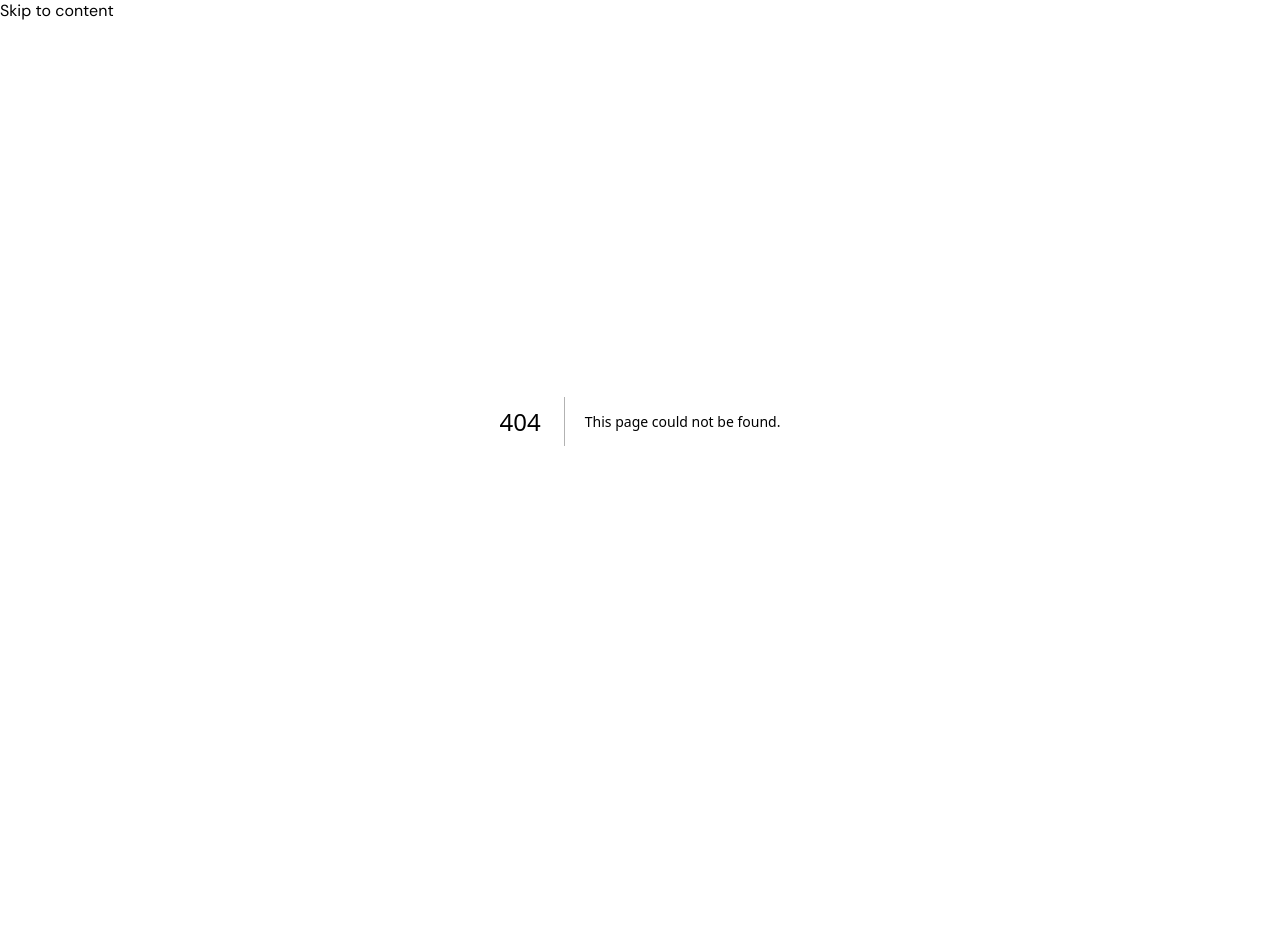
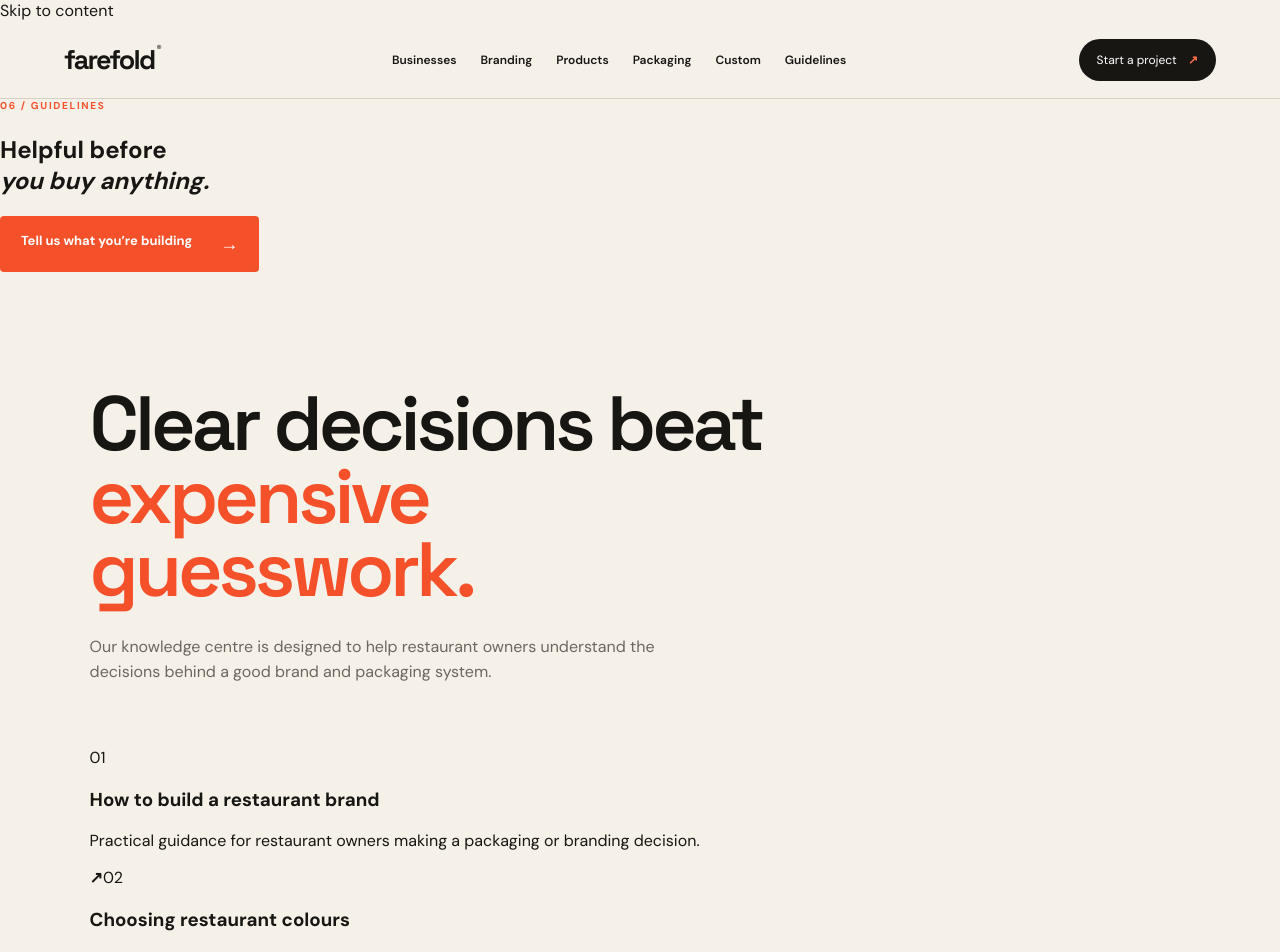
Before and after one commit to dogaranees7-ctrl/farefold, a Next.js app: page /guidelines in a window 1280 px wide. Before the commit this address had no page. Shown: the top 952 px of the page. Before the commit the page ends 821 px from the top, so only its background shows below. Built offline with nearby package versions, Linux system fonts and the light colour scheme.

Commit message:
Build FareFold core site pages

```diff
--- /dev/null
+++ b/app/guidelines/page.tsx
@@ -0,0 +1,3 @@
+import {PageFrame,LinkCards} from "@/app/components/page-frame";
+const guides=["How to build a restaurant brand","Choosing restaurant colours","How to choose the right box","Packaging for delivery","New restaurant branding checklist","Opening a café / bakery / cloud kitchen","How to plan packaging quantities","How to make packaging feel premium"].map(title=>({title,text:"Practical guidance for restaurant owners making a packaging or branding decision.",href:"/contact"}));
+export default function Guidelines(){return <PageFrame eyebrow="06 / Guidelines" title={<>Helpful before<br/><i>you buy anything.</i></>}><section className="section"><div className="sectionIntro wide"><h2>Clear decisions beat <i>expensive guesswork.</i></h2><p>Our knowledge centre is designed to help restaurant owners understand the decisions behind a good brand and packaging system.</p></div><LinkCards items={guides}/></section></PageFrame>}
```
